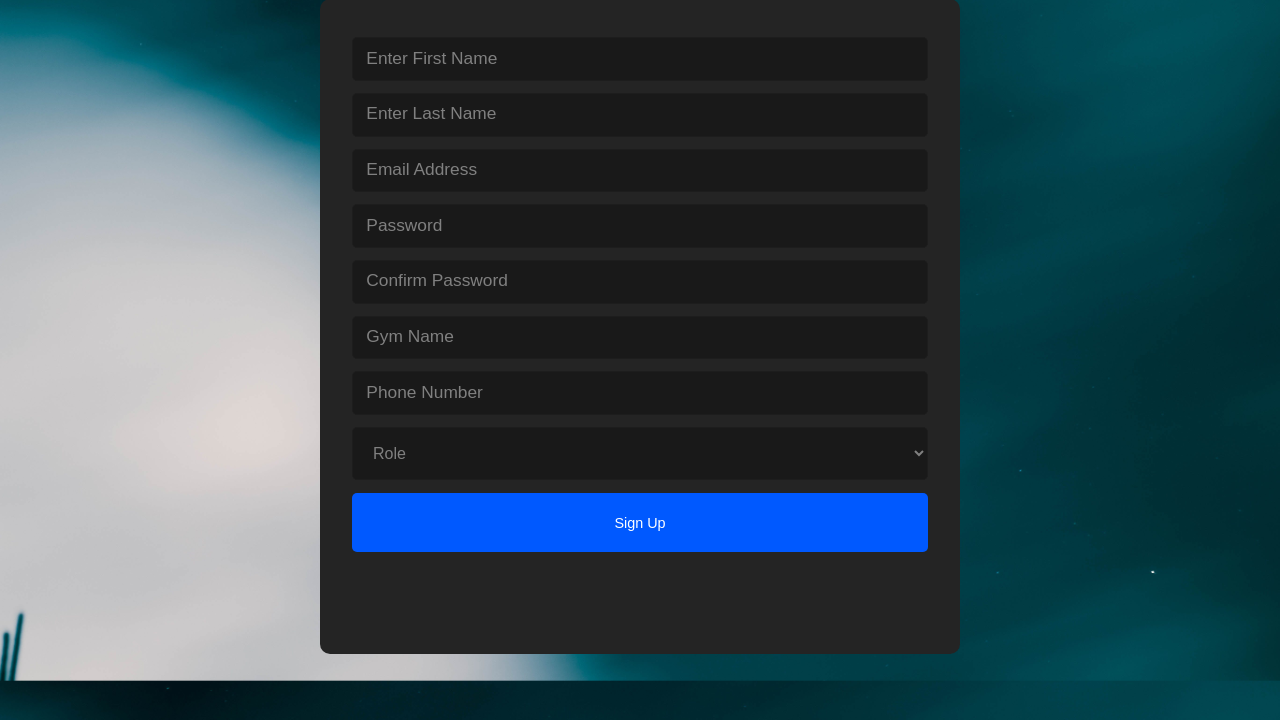
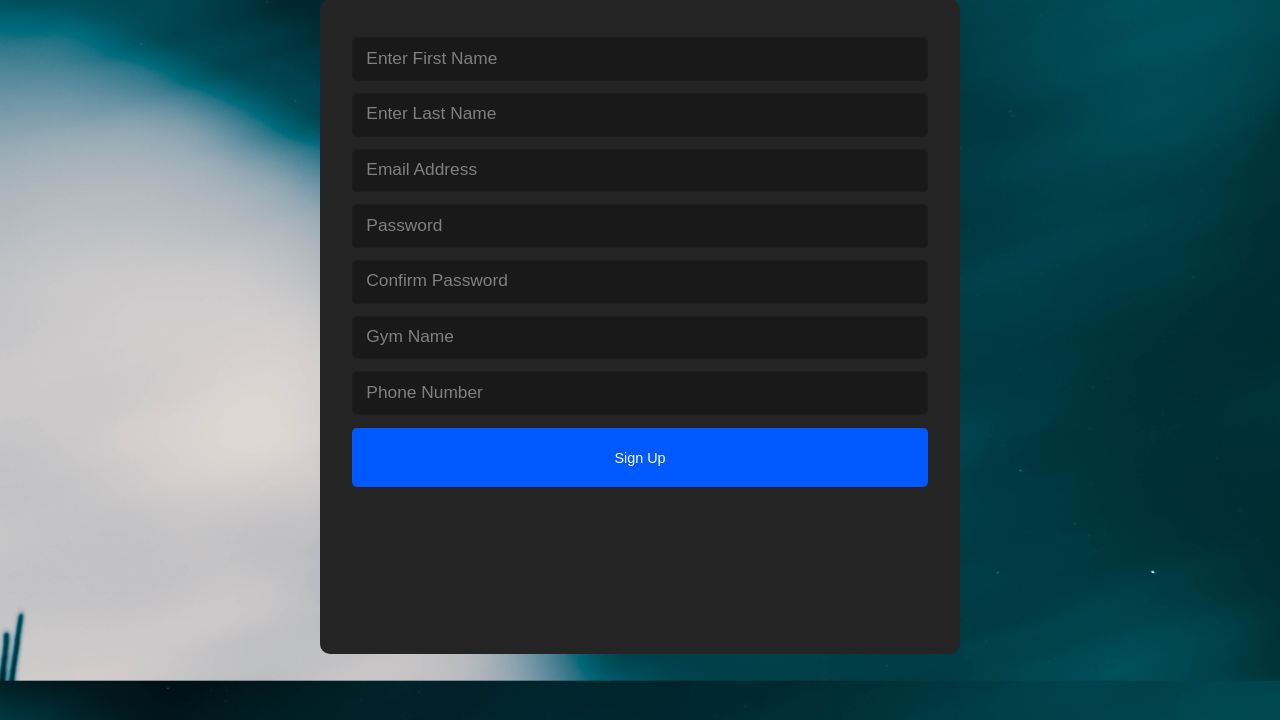
Before and after one commit to AkosuaAsante/GymStack_Project, a PHP site: page /public/login/register.php in a window 1280 px wide. Shown: the part 154-874 px from the top of the page. Run offline with PHP 8.4, Linux system fonts and the light colour scheme; some libraries are stand-ins or nearby versions.

Commit message:
removed role column from the database nd registration files

```diff
--- a/public/login/register.php
+++ b/public/login/register.php
@@ -33,12 +33,7 @@
 
           <input type="text" class="form-control" name="phoneNumber" id="phoneNumber" placeholder="Phone Number">
 
-                  <select id="role" class="form-select" name="role" title="role">
-                    <option name="role"value=0>Role</option>
-                    <option name="role" value=1>Manager</option>
-                    <option name="role" value=2>Customer</option>
-                  </select>
-            <button type="submit" name="sign-in" id="sign-in">Sign Up</button>
+          <button type="submit" name="sign-in" id="sign-in">Sign Up</button>
 
       </form>
     </div>
```
Also changed, not shown: public/action/register_user_action.php (+2 -7 lines).
